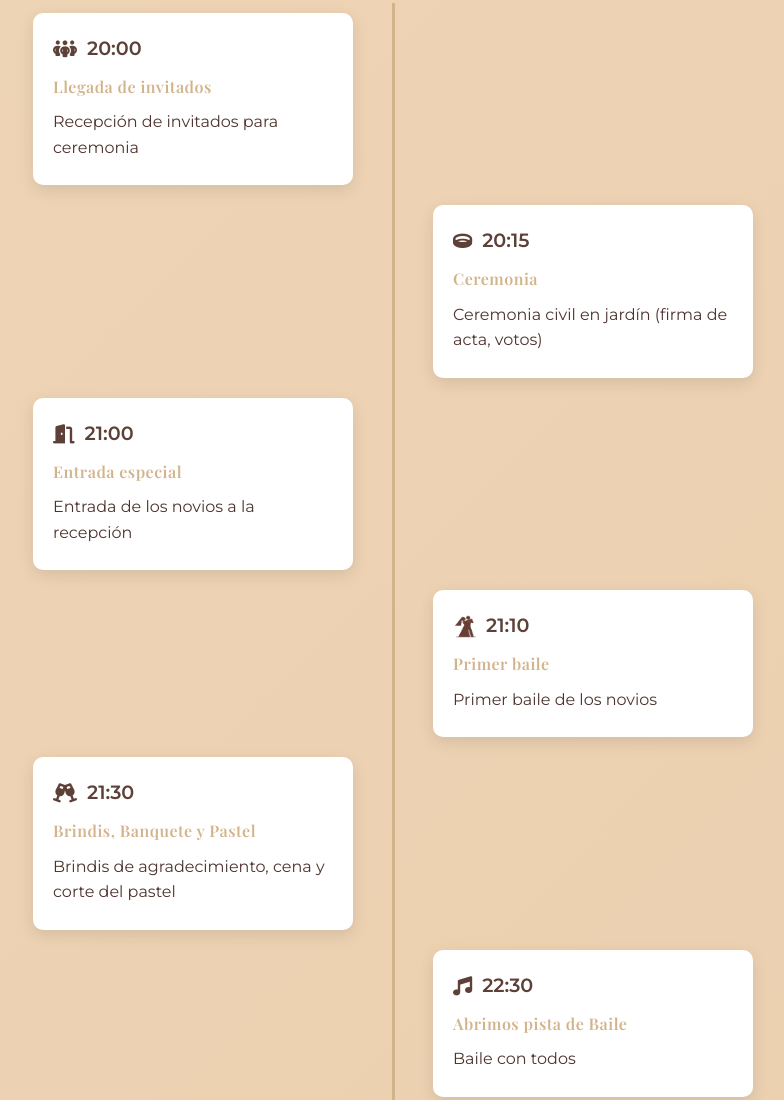
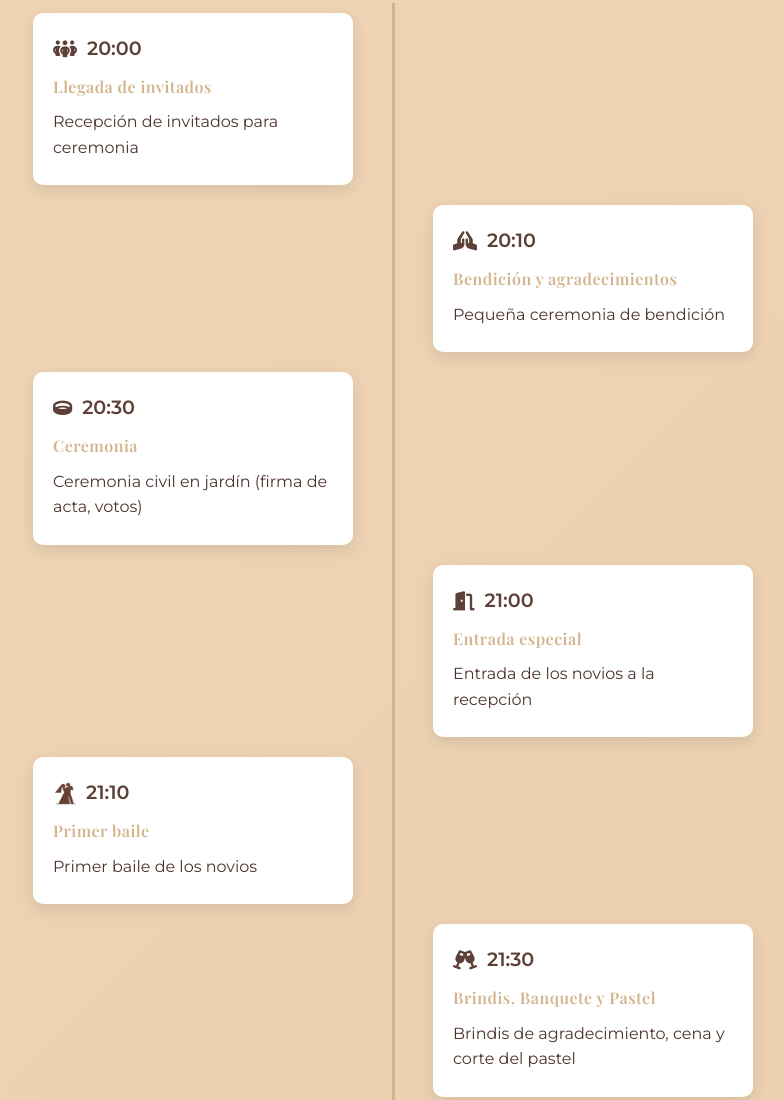
Before and after one commit to OEEC/invitacion-boda, a plain HTML site: page index.html in a window 1280 px wide. Shown: the part 8307-9407 px from the top of the page, without its empty margins (247-1031 px from the left). Drawn offline with nearby package versions, Linux system fonts and the light colour scheme; a web font is replaced by a local one.

Commit message:
[FIX] se actualizo el itinerario

```diff
--- a/index.html
+++ b/index.html
@@ -263,7 +263,14 @@ de escribir otro comienzo en el que estemos tú y yo</h2>
                 </div>
                 <div class="timeline-item">
                     <div class="timeline-content">
-                        <div class="timeline-time"><i class="fas fa-ring" style="padding-right: 10px;"></i>  20:15</div>
+                        <div class="timeline-time"><i class="fa-solid fa-hands-praying" style="padding-right: 10px;"></i> 20:10</div>
+                        <h4>Bendición y agradecimientos</h4>
+                        <p> Pequeña ceremonia de bendición</p>
+                    </div>
+                </div>
+                <div class="timeline-item">
+                    <div class="timeline-content">
+                        <div class="timeline-time"><i class="fas fa-ring" style="padding-right: 10px;"></i>  20:30</div>
                         <h4>Ceremonia</h4>
                         <p>Ceremonia civil en jardín (firma de acta, votos)</p>
                     </div>
```
